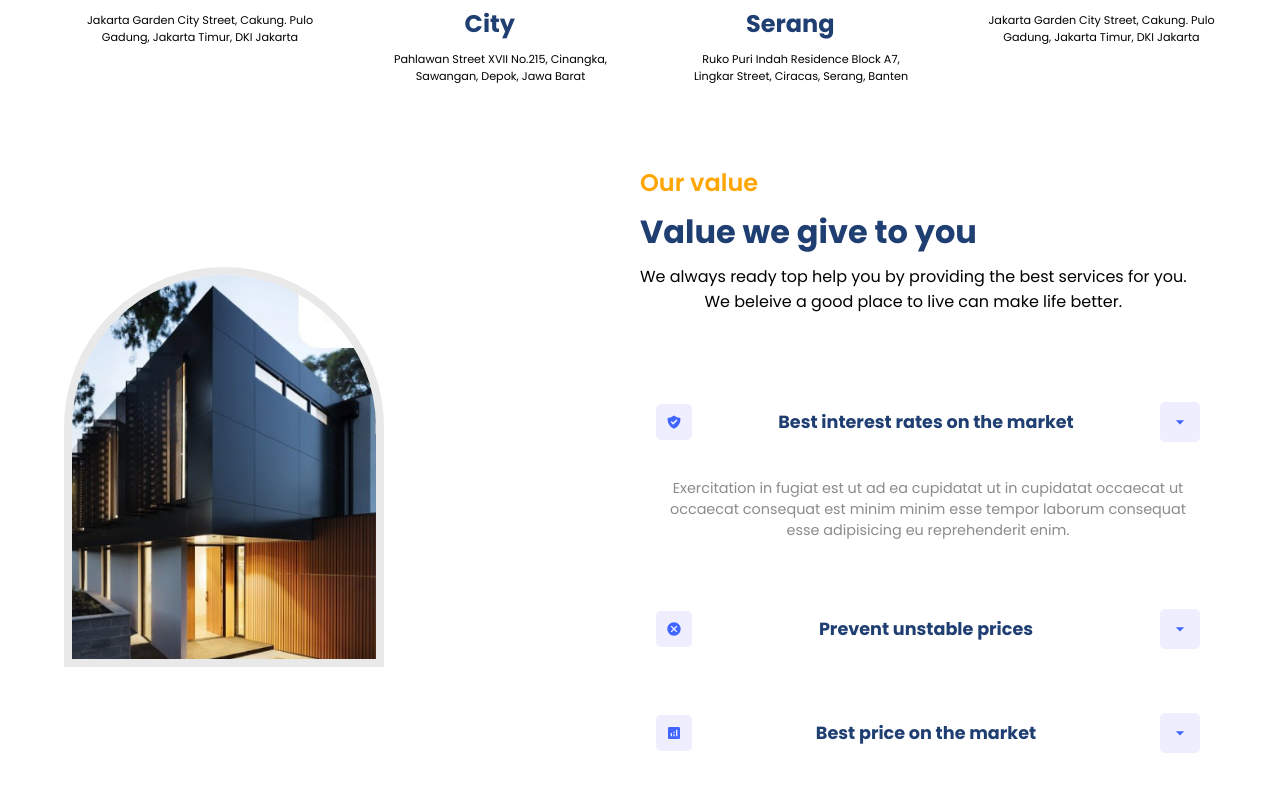
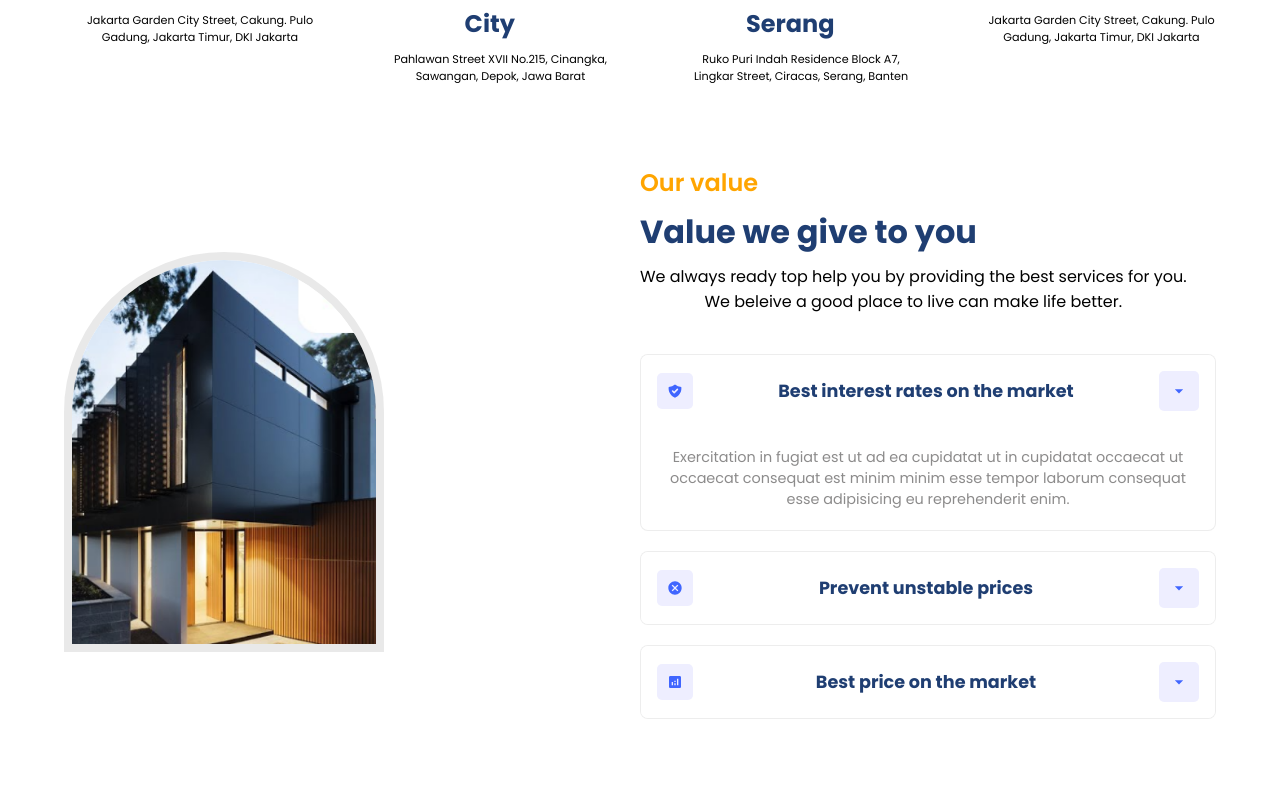
Before and after one commit to itssg001/React.js-Projects, a React (Vite) app in the folder Real-Estate-Website/: page / in a window 1280 px wide. Shown: the part 1182-1973 px from the top of the page. Built offline with nearby package versions, Linux system fonts and the light colour scheme.

Commit message:
accordiop shadow added

```diff
--- a/Real-Estate-Website/src/components/Value/Value.jsx
+++ b/Real-Estate-Website/src/components/Value/Value.jsx
@@ -41,7 +41,7 @@ const Value = () => {
                  {
                     data.map((item, i)=>{
                         return(
-                            <AccordionItem key={i} className={`accordion ${className}`} uuid={i} >
+                            <AccordionItem key={i} className={`accordionItem ${className}`} uuid={i} >
                                 <AccordionItemHeading>
                                 <AccordionItemState>
 
```
